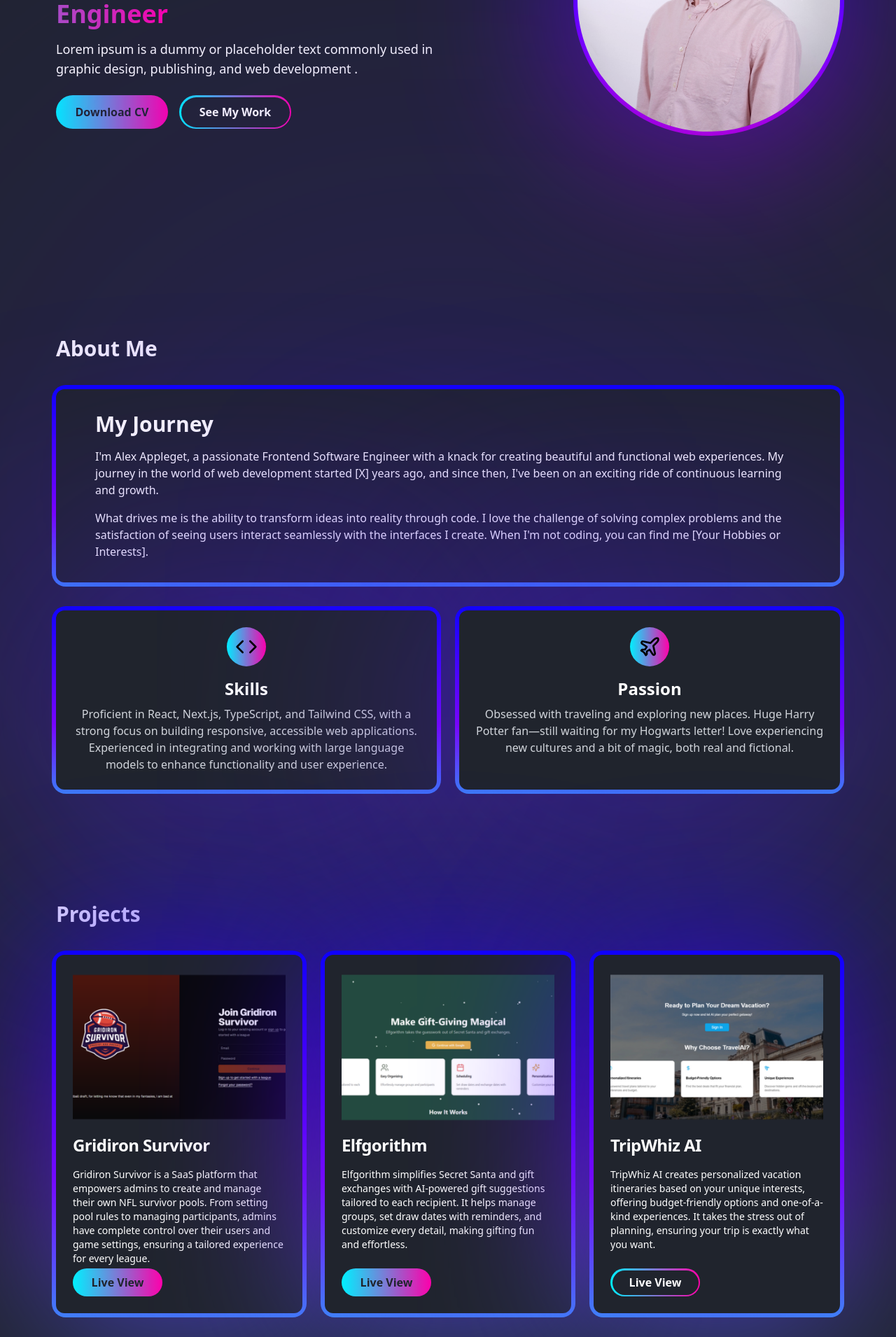
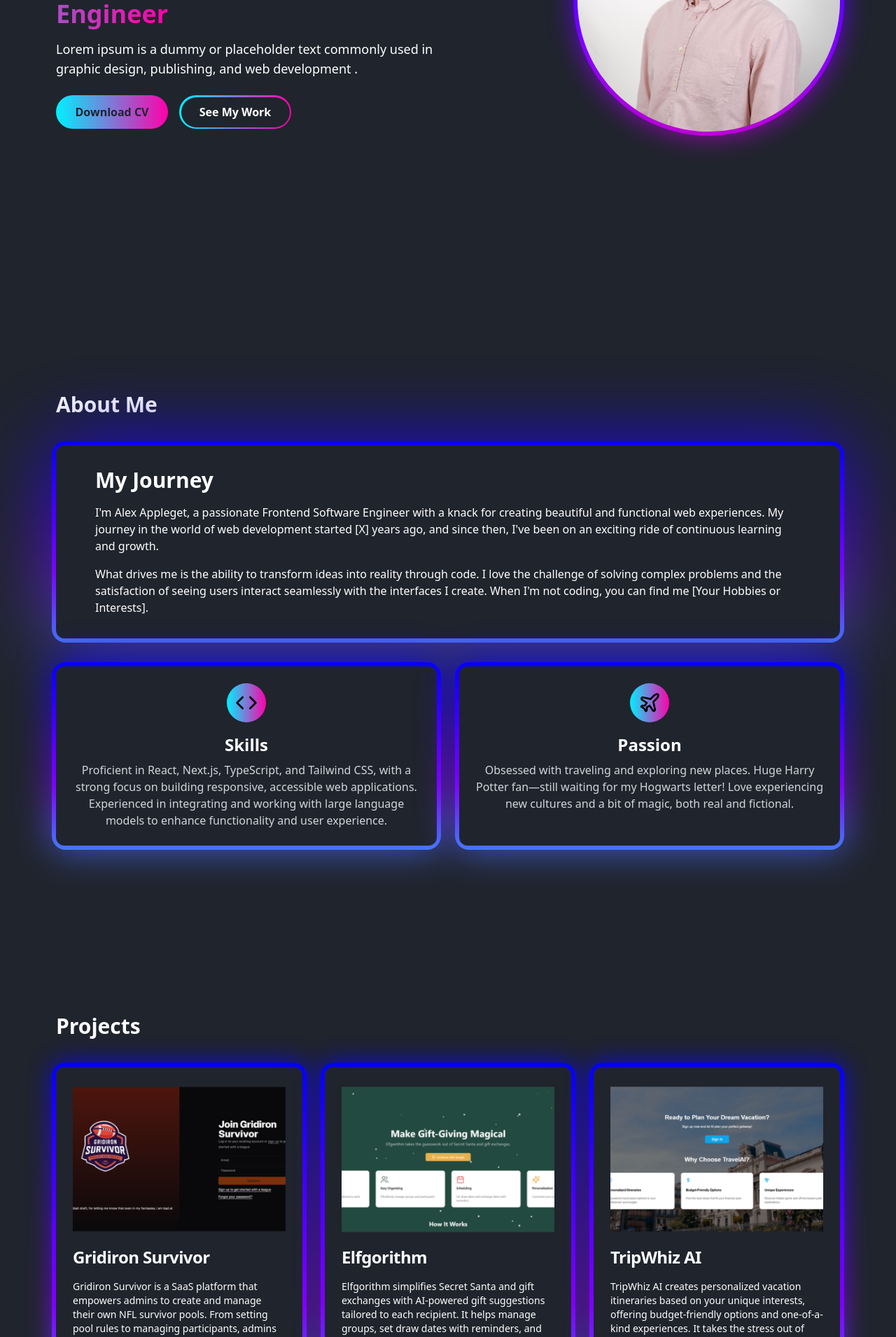
Before and after one commit to alexappleget/portfolio-v3, a Next.js app: page / in a window 1280 px wide. Shown: the part 400-2310 px from the top of the page at 70% size. Built offline with nearby package versions, Linux system fonts and the light colour scheme.

Commit message:
Fix: made useRef to have "see my work" scroll to my projects section

```diff
--- a/app/page.tsx
+++ b/app/page.tsx
@@ -3,13 +3,16 @@
 import { AboutMeSection } from "@/components/AboutMe/AboutMe";
 import { HeroSection } from "@/components/HeroSection/HeroSection";
 import { ProjectSection } from "@/components/ProjectSection/ProjectSection";
+import { useRef } from "react";
 
 export default function Home() {
+  const projectRef = useRef<HTMLDivElement | null>(null);
+
   return (
     <>
-      <HeroSection />
+      <HeroSection projectRef={projectRef} />
       <AboutMeSection />
-      <ProjectSection />
+      <ProjectSection ref={projectRef} />
     </>
   );
 }
--- a/components/AboutMe/AboutMe.tsx
+++ b/components/AboutMe/AboutMe.tsx
@@ -21,7 +21,7 @@ const aboutMeItems = [
 
 export const AboutMeSection = () => {
   return (
-    <section className="flex flex-col gap-10 w-full px-6 py-6 md:px-20 md:py-20">
+    <section className="flex flex-col gap-10 w-full px-6 my-20 md:px-20 md:py-20">
       <h2 className="text-white text-3xl font-bold">About Me</h2>
       <NeonGradientCard borderSize={6}>
         <Card className="rounded-xl bg-[#20242d] p-6 md:p-8">
--- a/components/HeroSection/HeroSection.tsx
+++ b/components/HeroSection/HeroSection.tsx
@@ -3,8 +3,18 @@
 import Image from "next/image";
 import Link from "next/link";
 import { NeonGradientCard } from "../NeonGradientCard/neon-gradient-card";
+import React from "react";
 
-export const HeroSection = () => {
+export const HeroSection = ({
+  projectRef,
+}: {
+  projectRef: React.RefObject<HTMLDivElement | null>;
+}) => {
+  const handleScrollToProjects = () => {
+    if (projectRef.current) {
+      projectRef.current.scrollIntoView({ behavior: "smooth", block: "start" });
+    }
+  };
   return (
     <section className="relative w-full min-h-screen flex flex-col md:flex-row items-center justify-center md:justify-start px-6 py-6 md:px-20 md:py-20">
       <div className="flex flex-col justify-center gap-6 md:gap-4 text-white w-full md:w-1/2 text-center md:text-left md:mt-0">
@@ -30,14 +40,14 @@ export const HeroSection = () => {
           >
             Download CV
           </Link>
-          <Link
-            href=""
+          <button
+            onClick={handleScrollToProjects}
             className="bg-gradient-to-r from-[#00F0FF] to-[#FF00AA] text-white hover:shadow-[0_0_15px_rgba(0,240,255,0.5)] font-bold w-40 h-12 rounded-full mt-2 p-[2.5px]"
           >
             <div className="bg-[#20242d] h-full w-full rounded-full flex items-center justify-center">
               See My Work
             </div>
-          </Link>
+          </button>
         </div>
       </div>
       <div className="hidden w-full md:w-1/2 md:flex justify-center md:justify-end my-8 md:my-0">
--- a/components/NeonGradientCard/neon-gradient-card.tsx
+++ b/components/NeonGradientCard/neon-gradient-card.tsx
@@ -125,7 +125,7 @@ export const NeonGradientCard: React.FC<NeonGradientCardProps> = ({
           "--pseudo-element-background-image": `linear-gradient(0deg, ${neonColors.firstColor}, ${neonColors.secondColor}, ${neonColors.thirdColor}, ${neonColors.fourthColor})`,
           "--pseudo-element-width": `${dimensions.width + borderSize * 2}px`,
           "--pseudo-element-height": `${dimensions.height + borderSize * 2}px`,
-          "--after-blur": `${dimensions.width / 3}px`,
+          "--after-blur": `${dimensions.width / 20}px`,
         } as CSSProperties
       }
       className={cn(
--- a/components/ProjectSection/ProjectSection.tsx
+++ b/components/ProjectSection/ProjectSection.tsx
@@ -11,6 +11,7 @@ import {
 } from "../Card/card";
 import Image from "next/image";
 import { NeonGradientCard } from "../NeonGradientCard/neon-gradient-card";
+import React from "react";
 
 const projects = [
   {
@@ -39,9 +40,14 @@ const projects = [
   },
 ];
 
-export const ProjectSection = () => {
+export const ProjectSection = React.forwardRef<HTMLDivElement | null>(
+  (_, ref) => {
     return (
-    <section className="flex flex-col gap-10 w-full px-6 py-6 md:px-20 md:py-20">
+      <section
+        ref={ref}
+        id="project-section"
+        className="flex flex-col gap-10 w-full px-6 py-6 md:px-20 md:py-20"
+      >
         <h2 className="text-white text-3xl font-bold">Projects</h2>
         <div className="grid grid-cols-1 lg:grid-cols-3 gap-8 text-white">
           {projects.map((project) => (
@@ -90,4 +96,7 @@ export const ProjectSection = () => {
         </div>
       </section>
     );
-};
+  }
+);
+
+ProjectSection.displayName = "ProjectSection";
```
Lines whose indentation alone changed are shown as unchanged.
